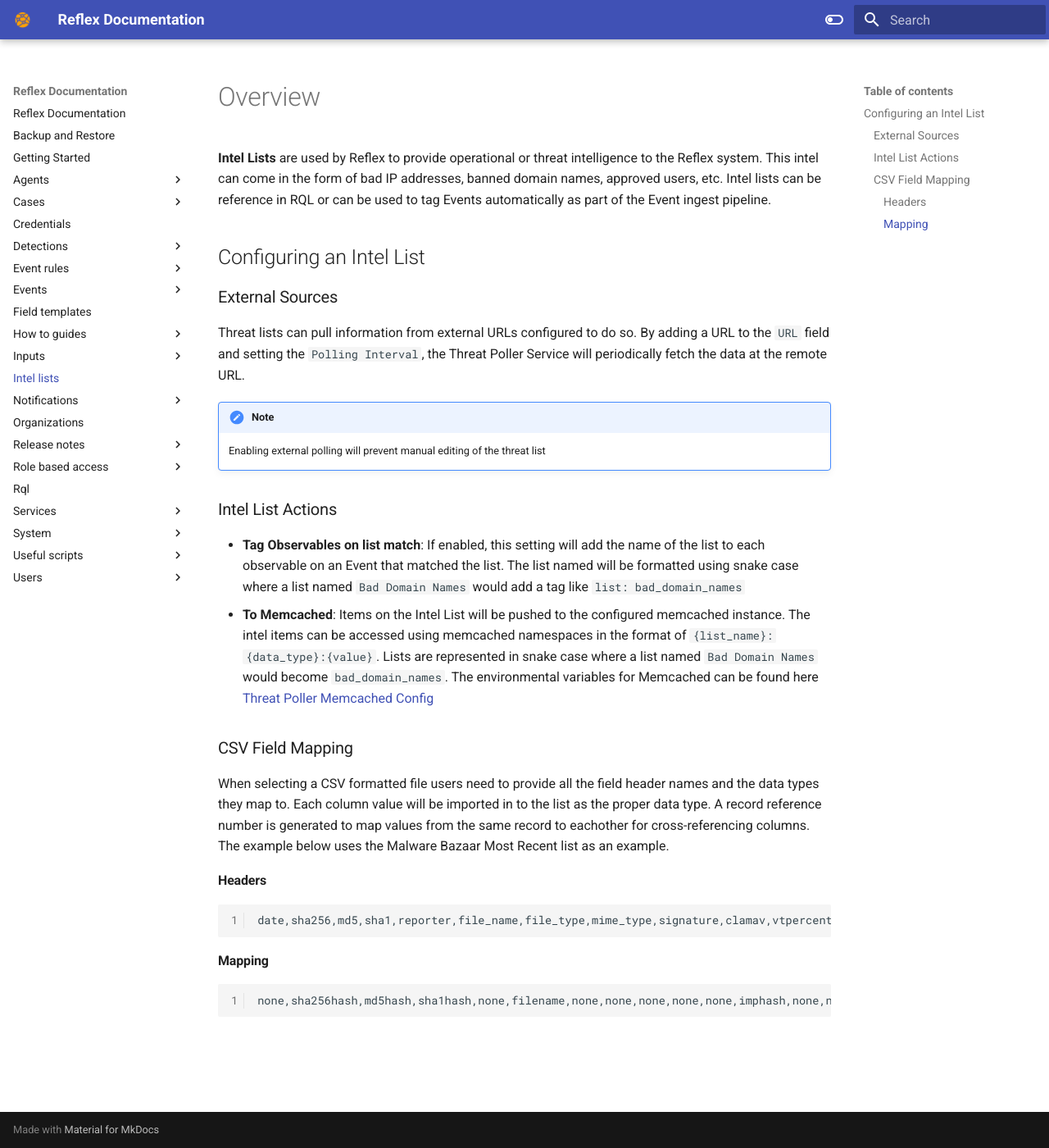
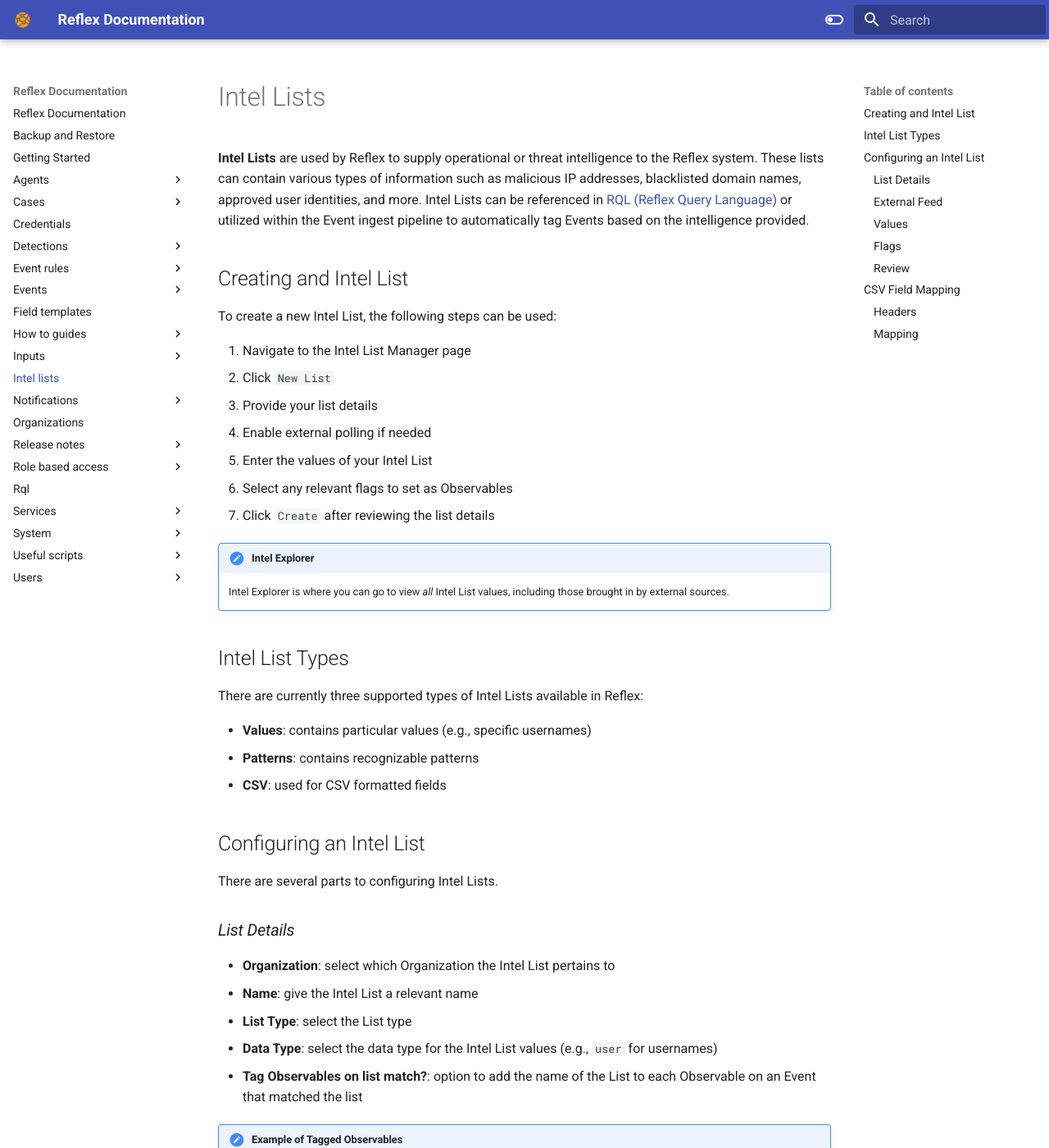
Before and after one commit to reflexsoar/reflex-docs, an MkDocs documentation site: the page built from docs/intel-lists/index.md, in a window 1280 px wide and 1400 px high. Shown: the whole window at 82% size. Built offline with MkDocs 1.6.1 and Material for MkDocs 9.7.7, drawn with Linux system fonts in a browser that asks for light colours; some of the changed text lies outside the part shown.

Commit message:
finished intel lists

````diff
--- a/docs/intel-lists/index.md
+++ b/docs/intel-lists/index.md
@@ -1,30 +1,82 @@
-# Overview
-**Intel Lists** are used by Reflex to provide operational or threat intelligence to the Reflex system.  This intel can come in the form of bad IP addresses, banned domain names, approved users, etc.  Intel lists can be reference in RQL or can be used to tag Events automatically as part of the Event ingest pipeline.
+# Intel Lists
+**Intel Lists** are used by Reflex to supply operational or threat intelligence to the Reflex system. These lists can contain various types of information such as malicious IP addresses, blacklisted domain names, approved user identities, and more. Intel Lists can be referenced in [RQL (Reflex Query Language)](../rql/index.md) or utilized within the Event ingest pipeline to automatically tag Events based on the intelligence provided.
+
+## Creating and Intel List
+To create a new Intel List, the following steps can be used:
+
+1. Navigate to the Intel List Manager page
+2. Click `New List`
+3. Provide your list details
+4. Enable external polling if needed
+5. Enter the values of your Intel List
+6. Select any relevant flags to set as Observables
+7. Click `Create` after reviewing the list details
+
+!!! note "Intel Explorer"
+    Intel Explorer is where you can go to view *all* Intel List values, including those brought in by external sources.
+
+## Intel List Types
+There are currently three supported types of Intel Lists available in Reflex:
+
+* **Values**: contains particular values (e.g., specific usernames)
+* **Patterns**: contains recognizable patterns
+* **CSV**: used for CSV formatted fields
 
 ## Configuring an Intel List
+There are several parts to configuring Intel Lists.
 
-### External Sources
+### *List Details*
 
-Threat lists can pull information from external URLs configured to do so.  By adding a URL to the `URL` field and setting the `Polling Interval`, the Threat Poller Service will periodically fetch the data at the remote URL.
+* **Organization**: select which Organization the Intel List pertains to
+* **Name**: give the Intel List a relevant name
+* **List Type**: select the List type
+* **Data Type**: select the data type for the Intel List values (e.g., `user` for usernames)
+* **Tag Observables on list match?**: option to add the name of the List to each Observable on an Event that matched the list
 
-!!! Note
-    Enabling external polling will prevent manual editing of the threat list
+!!! note "Example of Tagged Observables"
+    A List named `Admin Users` would add a tag formatted using a snake case to an Event as `list:admin_users`.
 
-### Intel List Actions
+* **List Active**: defines if the list is active or disabled
 
-- **Tag Observables on list match**: If enabled, this setting will add the name of the list to each observable on an Event that matched the list.  The list named will be formatted using snake case where a list named `Bad Domain Names` would add a tag like `list: bad_domain_names`
+### *External Feed*
+
+* **Enable External Polling?**: option to enable external polling, which allows Reflex to fetch intelligence from external sources
+
+!!! info "Enabling External Polling"
+    When `Enable External Polling` is set to `YES`, the values in the List will be automatically polled and can NOT be manually edited. The [Threat Poller Service](../services/threat-poller.md) will periodically fetch the data from the remote URL.
+
+* **URL**: provide the URL of the external source to poll values from
+* **Polling Interval**: define how often new data should be polled from the external source in minutes
+
+### *Values*
+
+* Provide the values for your Intel List, separating them by new lines
+
+### *Flags*
+
+* **IOC**: sets an `IOC` flag on the Observable of the Event when a value in the List is matched, meaning the value is an indicator of compromise
+* **Safe**: sets a `safe` flag on the Observable of the Event when a value in the List is matched, meaning the value is safe
+* **Spotted**: sets a `spotted` flag on the Observable of the Event when a value in the List is matched, meaning the value has been spotted/seen
+
+### *Review*
+
+* After reviewing your Intel List for accuracy, click `Create`.
+
+
+<!--
 - **To Memcached**: Items on the Intel List will be pushed to the configured memcached instance.  The intel items can be accessed using memcached namespaces in the format of `{list_name}:{data_type}:{value}`.  Lists are represented in snake case where a list named `Bad Domain Names` would become `bad_domain_names`.  The environmental variables for Memcached can be found here [Threat Poller Memcached Config](../system/environment-variables#threat-poller-memcached-config)
+-->
 
-### CSV Field Mapping
-When selecting a CSV formatted file users need to provide all the field header names and the data types they map to.  Each column value will be imported in to the list as the proper data type.  A record reference number is generated to map values from the same record to eachother for cross-referencing columns.  The example below uses the Malware Bazaar Most Recent list as an example.
+## CSV Field Mapping
+When selecting a CSV formatted file, users need to provide all the field header names and the data types they map to.  Each column value will be imported in to the list as the proper data type.  A record reference number is generated to map values from the same record to eachother for cross-referencing columns.  The example below uses the [Malware Bazaar Most Recent list](https://bazaar.abuse.ch/) as an example.
 
-#### Headers
+### *Headers*
 
 ```
 date,sha256,md5,sha1,reporter,file_name,file_type,mime_type,signature,clamav,vtpercent,imphash,ssdeep,tlsh
 ```
 
-#### Mapping
+### *Mapping*
 
 ```
 none,sha256hash,md5hash,sha1hash,none,filename,none,none,none,none,none,imphash,none,none
````
